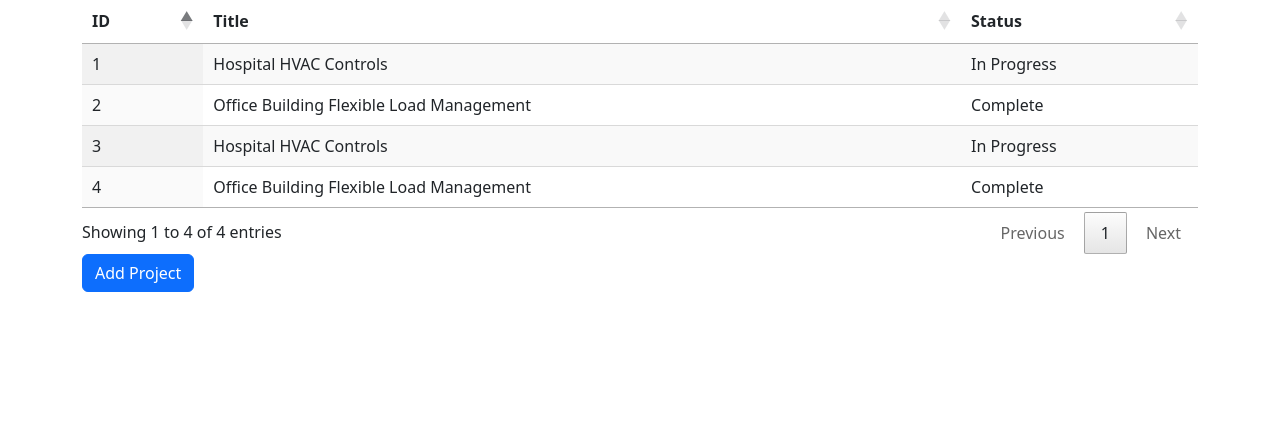
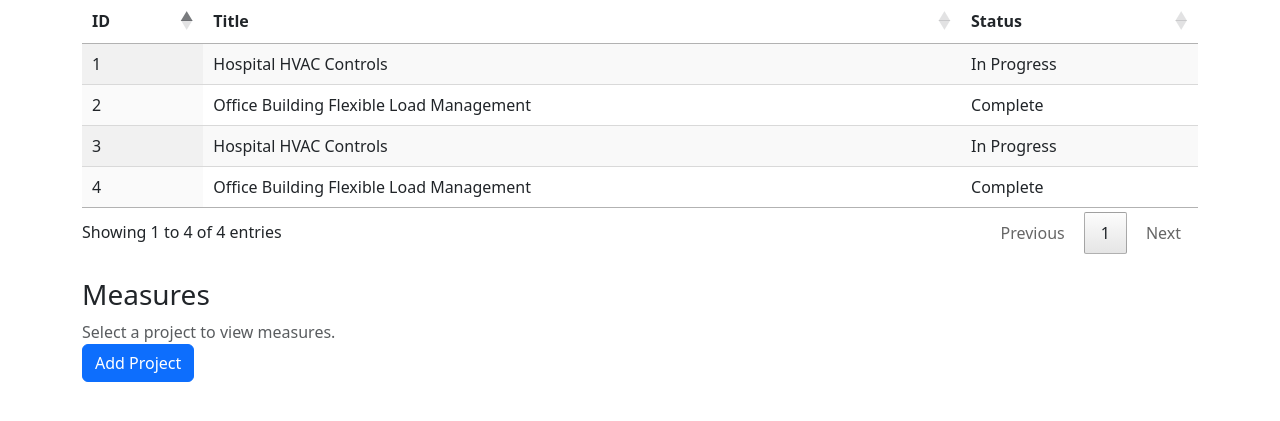
Before and after one commit to vcaristo/energy_modeling_software_interview, a Flask app: page / in a window 1280 px wide. Shown: the part 131-552 px from the top of the page. Run offline with Flask 3, Linux system fonts and the light colour scheme; some libraries are stand-ins or nearby versions.

Commit message:
view measures on-click, at bottom of the page

```diff
--- a/src/app/app.py
+++ b/src/app/app.py
@@ -1,12 +1,27 @@
-from flask import Flask, render_template, request, redirect
+from flask import Flask, render_template, jsonify
 from models import Project, Measure, session
 
 app = Flask(__name__)
 
 @app.route('/')
 def index():
+    # get all Project objects from db
     projects = session.query(Project).all()
+
     return render_template('index.html', projects=projects)
+
+
+@app.route('/measures/<int:project_id>')
+def get_measures(project_id):
+    measures = session.query(Measure).filter_by(project_id=project_id).all()
+
+    return jsonify([
+        {
+            'id': m.id,
+            'measure_type': m.measure_type,
+            'install_date': m.install_date.strftime('%Y-%m-%d') if m.install_date else None
+        } for m in measures
+    ])
 
 if __name__ == '__main__':
     app.run(debug=True)
--- a/src/app/templates/index.html
+++ b/src/app/templates/index.html
@@ -4,7 +4,15 @@
     <title>Projects</title>
     <link rel="stylesheet" href="https://cdn.datatables.net/1.13.6/css/jquery.dataTables.min.css">
     <link rel="stylesheet" href="https://cdn.jsdelivr.net/npm/bootstrap@5.3.3/dist/css/bootstrap.min.css">
+
+    <style>
+        #project-table tbody tr.selected {
+            background-color: #d0ebff;
+        }
+    </style>
+
 </head>
+
 <body class="container mt-5">
     <h2>Projects</h2>
     <table id="project-table" class="display">
@@ -16,13 +24,67 @@
         </tbody>
     </table>
 
+    <div id="measures" class="mt-4">
+        <h3 id="measures-title">Measures</h3>
+        <div id="measures-placeholder" class="text-muted">Select a project to view measures.</div>
+
+        <table id="measures-table" class="table table-bordered d-none">
+            <thead><tr><th>ID</th><th>Type</th><th>Install Date</th></tr></thead>
+            <tbody id="measures-body"></tbody>
+        </table>
+    </div>
+
     <script src="https://code.jquery.com/jquery-3.7.1.js"></script>
     <script src="https://cdn.datatables.net/1.13.6/js/jquery.dataTables.min.js"></script>
     <script>
         $(document).ready(function() {
-            $('#project-table').DataTable();
-        });
+
+        const table = $('#project-table').DataTable();
+
+        $('#project-table tbody').on('click', 'tr', function () {
+    const isSelected = $(this).hasClass('selected');
+    $('#project-table tbody tr').removeClass('selected');
+
+    if (isSelected) {
+        // Deselect and show placeholder
+        $('#measures-title').text('Measures');
+        $('#measures-table').addClass('d-none');
+        $('#measures-placeholder').removeClass('d-none');
+    } else {
+        $(this).addClass('selected');
+        const data = table.row(this).data();
+        const projectId = data[0];
+        const projectTitle = data[1];
+
+        $('#measures-title').text(`Measures for Project: ${projectTitle}`);
+        $('#measures-placeholder').addClass('d-none');
+        $('#measures-table').removeClass('d-none');
+
+        fetch(`/measures/${projectId}`)
+            .then(response => response.json())
+            .then(measures => {
+                const tbody = $('#measures-body');
+                tbody.empty();
+                if (measures.length === 0) {
+                    tbody.append('<tr><td colspan="3">No measures found.</td></tr>');
+                } else {
+                    for (let m of measures) {
+                        tbody.append(
+                            `<tr>
+                                <td>${m.id}</td>
+                                <td>${m.measure_type}</td>
+                                <td>${m.install_date}</td>
+                            </tr>`
+                        );
+                    }
+                }
+            });
+    }
+});
+
+    });
     </script>
+
     <a href="/add" class="btn btn-primary mb-3">Add Project</a>
 </body>
 </html>
```
